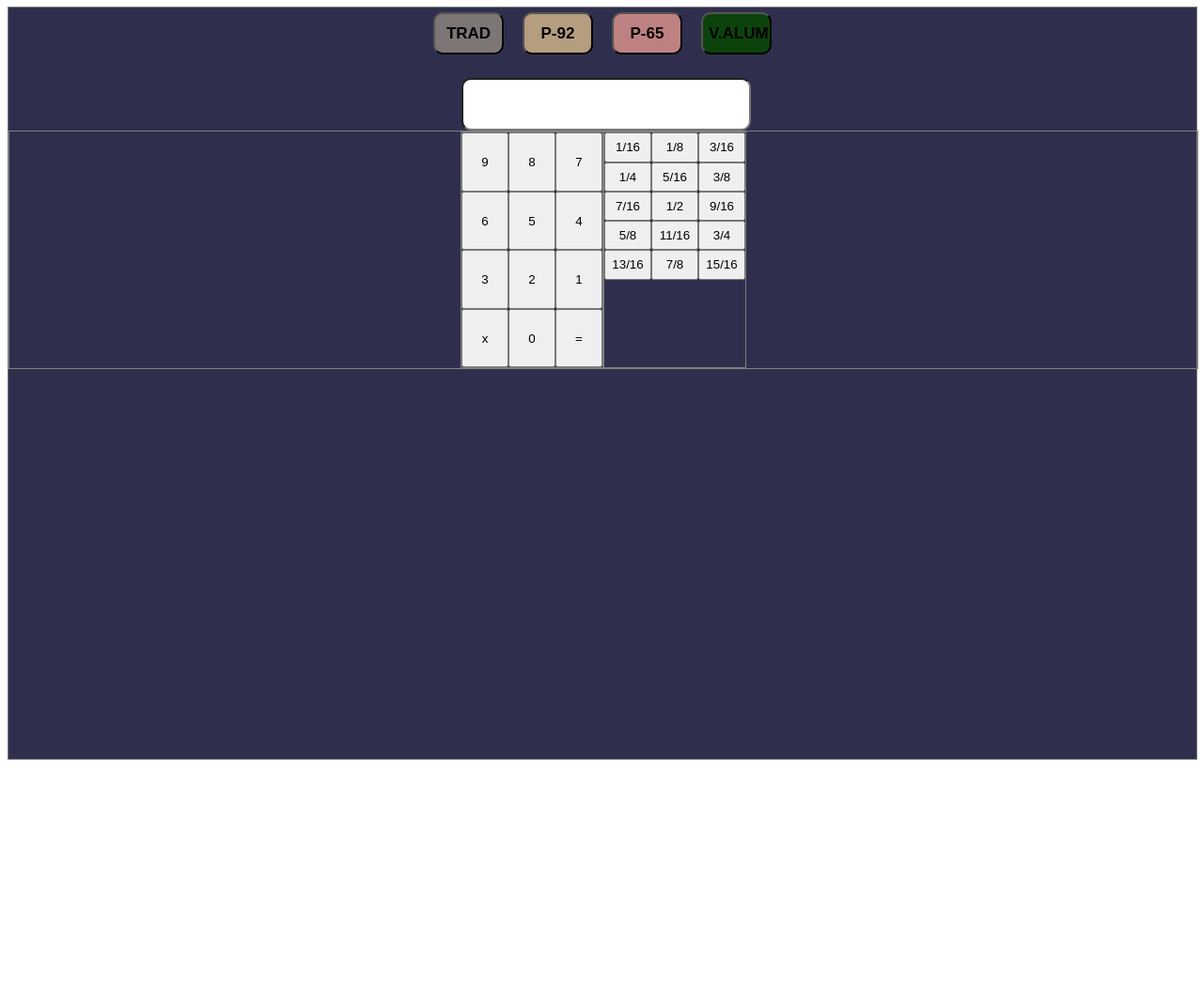
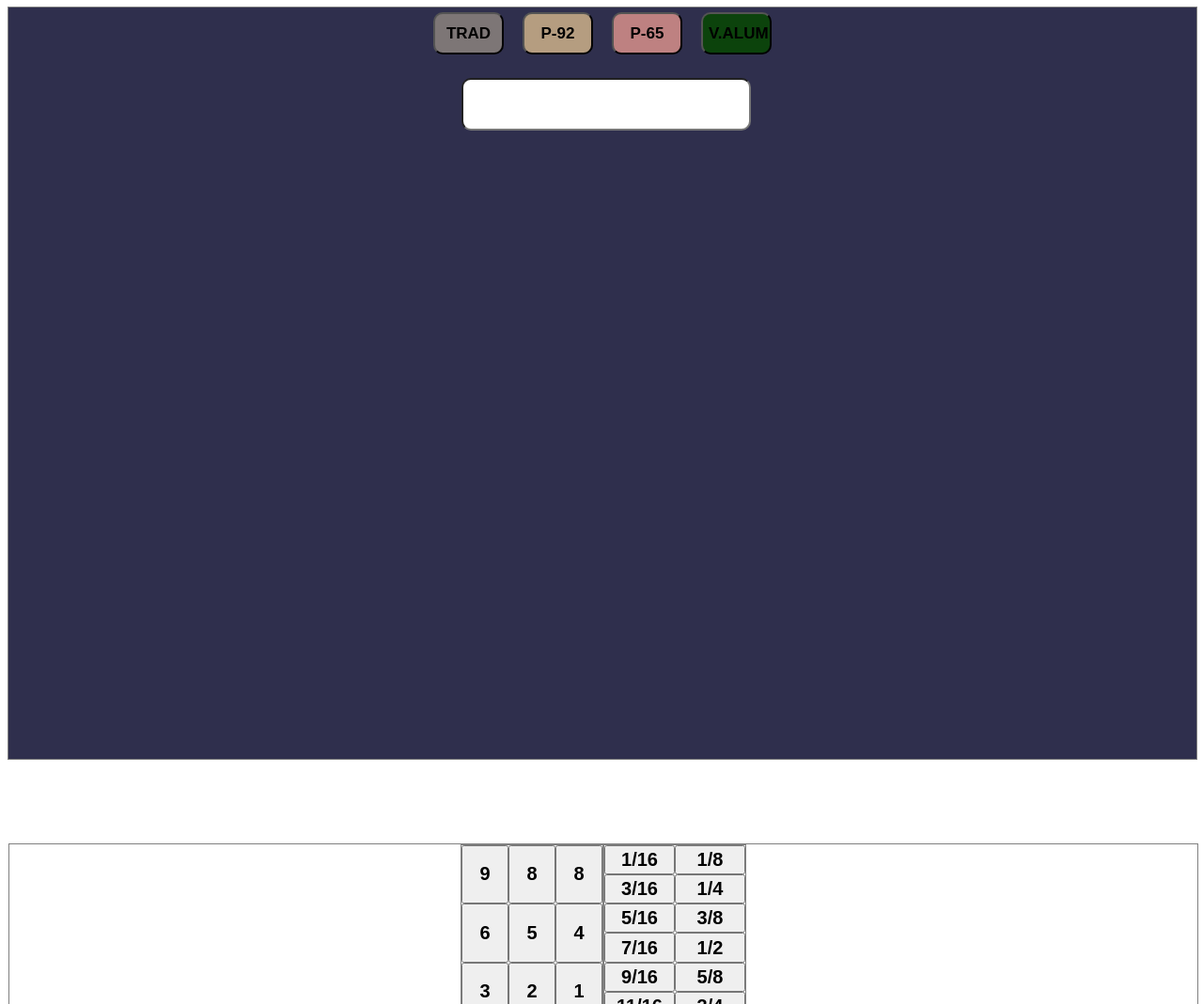
Before and after one commit to Daniel0390/RAPIDO_CALC_II, a plain HTML site: page index.html in a window 1280 px wide. Shown: the top 1069 px of the page at 94% size. Before the commit the page ends 817 px from the top, so only its background shows below. Drawn offline with Linux system fonts and the light colour scheme.

Commit message:
organizing keyboard

```diff
--- a/estilos.css
+++ b/estilos.css
@@ -103,6 +103,7 @@ body{
     width: 100%;
     display: flex;
     justify-content: center;
+    margin-top: 60%;
 
 
 
@@ -120,14 +121,21 @@ body{
     width: 150px;
     height: 250px;
 
+
+
 }
 
 .teclado2{
     border: gray solid 1px;
     display: grid;
-    grid-template-columns:repeat(3 ,1fr) ;
+    grid-template-columns:repeat(2 ,1fr) ;
     grid-template-rows: repeat(8, 1fr);
     width: 150px;
     height: 250px;
 
 }
+
+
+button{
+    font-size: 20px;
+}
--- a/index.html
+++ b/index.html
@@ -31,36 +31,36 @@
           <div class="teclados">
 
             <div class="teclado">
-                <button>9</button>
-                <button>8</button>
-                <button>7</button>
-                <button>6</button>
-                <button>5</button>
-                <button>4</button>
-                <button>3</button>
-                <button>2</button>
-                <button>1</button>
-                <button>x</button>
-                <button>0</button>
-                <button>=</button>
+                <button><b>9</b></button>
+                <button><b>8</b></button>
+                <button><b>8</b></button>
+                <button><b>6</b></button>
+                <button><b>5</b></button>
+                <button><b>4</b></button>
+                <button><b>3</b></button>
+                <button><b>2</b></button>
+                <button><b>1</b></button>
+                <button><b>x</b></button>
+                <button><b>0</b></button>
+                <button><b>=</b></button>
             </div>
 
             <div class="teclado2">
-                <button>1/16</button>
-                <button>1/8</button>
-                <button>3/16</button>
-                <button>1/4</button>
-                <button>5/16</button>
-                <button>3/8</button>
-                <button>7/16</button>
-                <button>1/2</button>
-                <button>9/16</button>
-                <button>5/8</button>
-                <button>11/16</button>
-                <button>3/4</button>
-                <button>13/16</button>
-                <button>7/8</button>
-                <button>15/16</button>
+                <button><b>1/16</b></button>
+                <button><b>1/8</b></button>
+                <button><b>3/16</b></button>
+                <button><b>1/4</b></button>
+                <button><b>5/16</b></button>
+                <button><b>3/8</b></button>
+                <button><b>7/16</b></button>
+                <button><b>1/2</b></button>
+                <button><b>9/16</b></button>
+                <button><b>5/8</b></button>
+                <button><b>11/16</b></button>
+                <button><b>3/4</b></button>
+                <button><b>13/16</b></button>
+                <button><b>7/8</b></button>
+                <button><b>15/16</b></button>
 
             </div>
 
```
